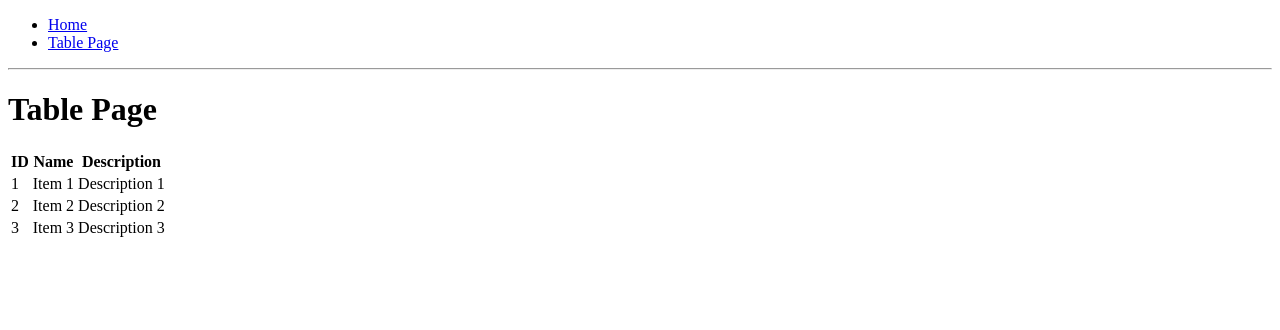
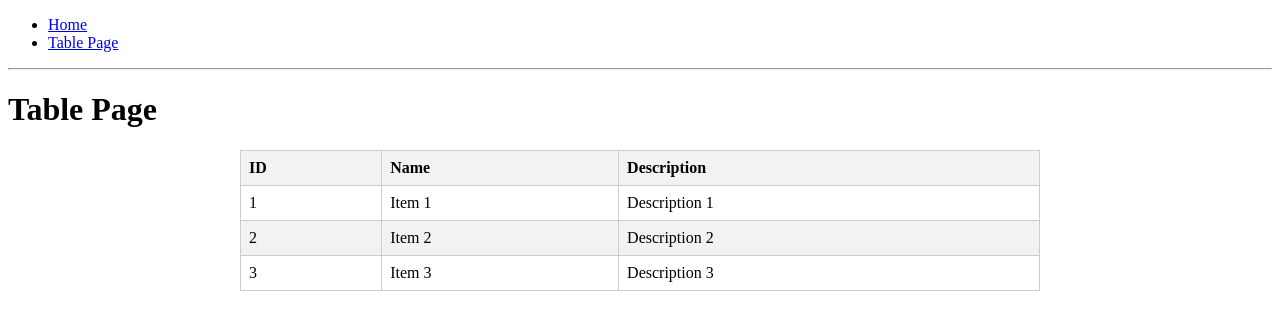
Before and after one commit to icchigoo/hello-world-app, a React (Create React App) app: page /table in a window 1280 px wide. Shown: the top 330 px of the page. Built offline with nearby package versions, Linux system fonts and the light colour scheme.

Commit message:
Table page css

```diff
--- /dev/null
+++ b/src/TablePage.css
@@ -0,0 +1,25 @@
+/* TablePage.css */
+table {
+    border-collapse: collapse;
+    width: 100%;
+    max-width: 800px;
+    margin: 0 auto;
+  }
+
+  th, td {
+    border: 1px solid #ccc;
+    padding: 8px;
+    text-align: left;
+  }
+
+  th {
+    background-color: #f2f2f2;
+  }
+
+  tr:nth-child(even) {
+    background-color: #f2f2f2;
+  }
+
+  tr:hover {
+    background-color: #ddd;
+  }
--- a/src/TablePage.js
+++ b/src/TablePage.js
@@ -1,4 +1,5 @@
 import React from 'react';
+import './TablePage.css';
 
 function TablePage() {
   // Sample table data
```
